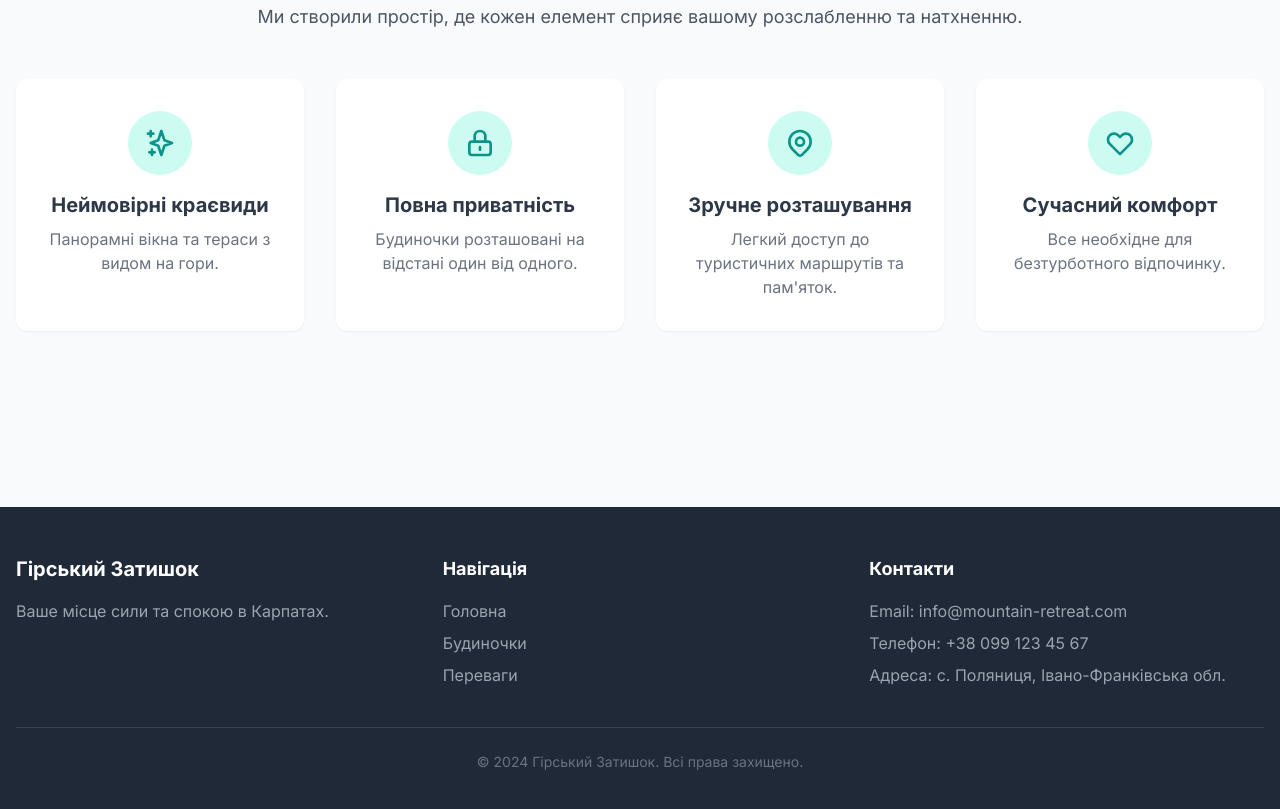
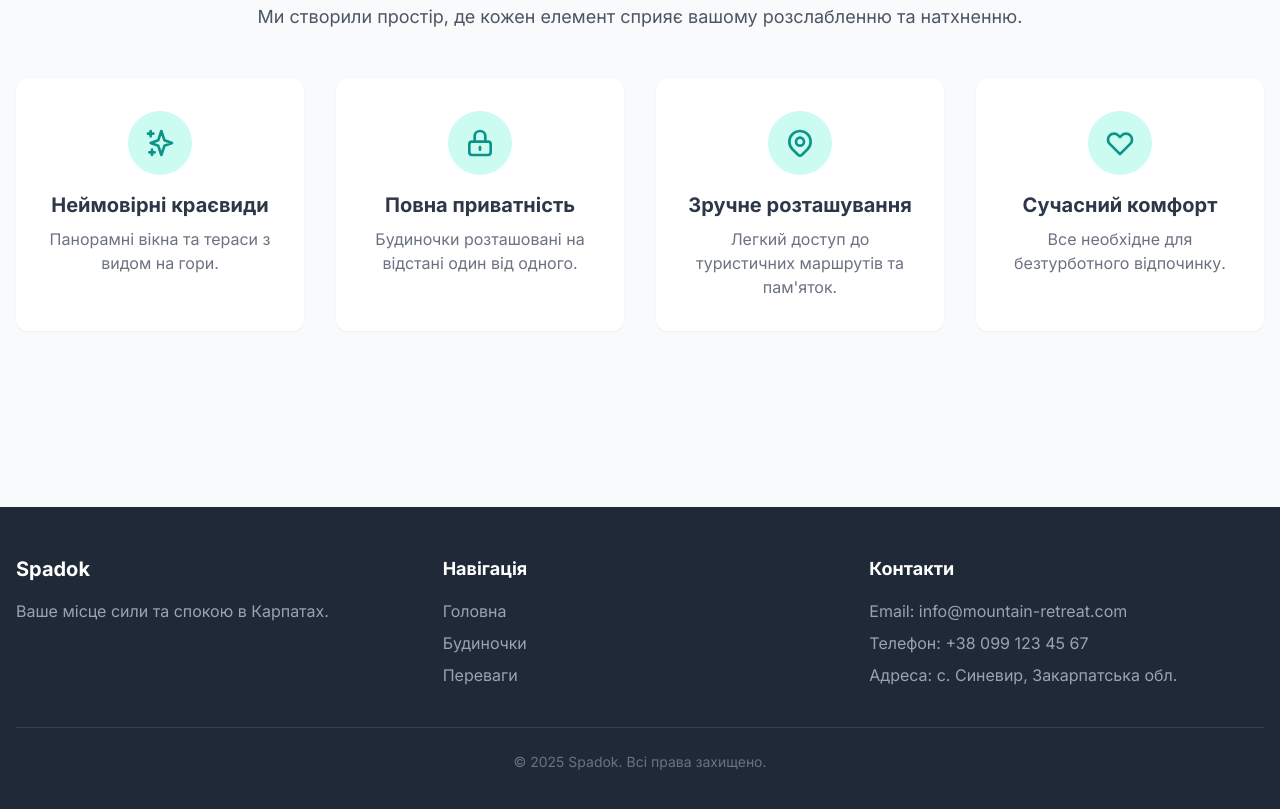
Before and after one commit to RSviatoslav/spakok, a plain HTML site: page index.html in a window 1280 px wide. Shown: the part 2029-2838 px from the top of the page. Drawn offline with nearby package versions, Linux system fonts and the light colour scheme.

Commit message:
Update index.html

```diff
--- a/index.html
+++ b/index.html
@@ -3,7 +3,7 @@
 <head>
     <meta charset="UTF-8">
     <meta name="viewport" content="width=device-width, initial-scale=1.0">
-    <title>Гірський Затишок | Оренда будиночків у Карпатах</title>
+    <title>Spadok | Оренда будиночків у Карпатах</title>
 
     <!-- Tailwind CSS -->
     <script src="https://cdn.tailwindcss.com"></script>
@@ -244,7 +244,7 @@
         <div class="container mx-auto px-4 py-12">
             <div class="grid grid-cols-1 md:grid-cols-3 gap-8 text-center md:text-left">
                 <div>
-                    <h3 class="text-xl font-bold mb-4">Гірський Затишок</h3>
+                    <h3 class="text-xl font-bold mb-4">Spadok</h3>
                     <p class="text-gray-400">Ваше місце сили та спокою в Карпатах.</p>
                 </div>
                  <div>
@@ -260,12 +260,12 @@
                     <ul class="space-y-2 text-gray-400">
                         <li>Email: <a href="mailto:info@mountain-retreat.com" class="hover:text-white">info@mountain-retreat.com</a></li>
                         <li>Телефон: <a href="tel:+380991234567" class="hover:text-white">+38 099 123 45 67</a></li>
-                        <li>Адреса: с. Поляниця, Івано-Франківська обл.</li>
+                        <li>Адреса: с. Синевир, Закарпатська обл.</li>
                     </ul>
                 </div>
             </div>
             <div class="mt-10 border-t border-gray-700 pt-6 text-center text-gray-500 text-sm">
-                <p>&copy; 2024 Гірський Затишок. Всі права захищено.</p>
+                <p>&copy; 2025 Spadok. Всі права захищено.</p>
             </div>
         </div>
     </footer>
@@ -306,7 +306,7 @@
 
         // --- Sample Data for Cabins (Expanded) ---
         const cabins = [
-            { id: 1, name: 'Сосновий Рай', guests: 2, price: 2500, rating: 4.8, reviews: 32, frequentlyBooked: true, image: 'https://placehold.co/600x400/38a89d/ffffff?text=Сосновий+Рай', images: ['https://placehold.co/800x600/38a89d/ffffff?text=Вигляд+з+вікна', 'https://placehold.co/800x600/4a5568/ffffff?text=Спальня', 'https://placehold.co/800x600/6b7280/ffffff?text=Тераса'], description: 'Ідеальний вибір для романтичного відпочинку на двох. Насолоджуйтесь тишею соснового лісу та неймовірними заходами сонця з власної тераси з гарячим чаном.', amenities: { wifi: true, pets: false, jacuzzi: true, sauna: false, pool: false }, guestReviews: [{author: "Олена", text:"Це було неймовірно! Дуже затишно, чисто, а краєвид просто захоплює дух."}] },
+            { id: 1, name: 'Сосновий Рай', guests: 2, price: 2500, rating: 4.8, reviews: 32, frequentlyBooked: true, image: 'https://t3.ftcdn.net/jpg/10/57/30/44/360_F_1057304454_VzCFepl0YonTu233NSflz12hpDHo6pZW.jpg?text=Сосновий+Рай', images: ['https://placehold.co/800x600/38a89d/ffffff?text=Вигляд+з+вікна', 'https://placehold.co/800x600/4a5568/ffffff?text=Спальня', 'https://placehold.co/800x600/6b7280/ffffff?text=Тераса'], description: 'Ідеальний вибір для романтичного відпочинку на двох. Насолоджуйтесь тишею соснового лісу та неймовірними заходами сонця з власної тераси з гарячим чаном.', amenities: { wifi: true, pets: false, jacuzzi: true, sauna: false, pool: false }, guestReviews: [{author: "Олена", text:"Це було неймовірно! Дуже затишно, чисто, а краєвид просто захоплює дух."}] },
             { id: 2, name: 'Лісова Казка', guests: 4, price: 4200, rating: 4.9, reviews: 45, frequentlyBooked: true, image: 'https://placehold.co/600x400/2f8b81/ffffff?text=Лісова+Казка', images: ['https://placehold.co/800x600/2f8b81/ffffff?text=Вітальня', 'https://placehold.co/800x600/4a5568/ffffff?text=Кухня', 'https://placehold.co/800x600/6b7280/ffffff?text=Сауна'], description: 'Просторий двоповерховий будинок для сімейного відпочинку або компанії друзів. Власна сауна допоможе розслабитись після активного дня в горах.', amenities: { wifi: true, pets: true, jacuzzi: false, sauna: true, pool: false }, guestReviews: [{author: "Андрій", text:"Відпочивали сім'єю, всі в захваті. Дітям сподобалось, що можна з нашим песиком. Сауна - топ!"}] },
             { id: 3, name: 'Гірське Джерело', guests: 3, price: 3100, rating: 4.7, reviews: 28, frequentlyBooked: false, image: 'https://placehold.co/600x400/5a9a94/ffffff?text=Гірське+Джерело', images: ['https://placehold.co/800x600/5a9a94/ffffff?text=Басейн', 'https://placehold.co/800x600/4a5568/ffffff?text=Інтер\'єр', 'https://placehold.co/800x600/6b7280/ffffff?text=Вигляд+зверху'], description: 'Сучасний будинок з доступом до спільного басейну з підігрівом. Чудове місце, щоб поєднати активний відпочинок та повний релакс.', amenities: { wifi: true, pets: false, jacuzzi: false, sauna: false, pool: true }, guestReviews: [{author: "Ірина", text:"Чисто, сучасно, є все необхідне. Басейн з чудовим видом на гори - це щось!"}] },
             { id: 4, name: 'Панорама Карпат', guests: 5, price: 6000, rating: 5.0, reviews: 51, frequentlyBooked: true, image: 'https://placehold.co/600x400/81e6d9/ffffff?text=Панорама+Карпат', images: ['https://placehold.co/800x600/81e6d9/ffffff?text=Панорамні+вікна', 'https://placehold.co/800x600/4a5568/ffffff?text=Спальня+люкс', 'https://placehold.co/800x600/6b7280/ffffff?text=Джакузі'], description: 'Ексклюзивний котедж з панорамними вікнами на 360 градусів. Найкращий вибір для тих, хто цінує розкіш, простір та неперевершені краєвиди. Включає всі можливі зручності.', amenities: { wifi: true, pets: true, jacuzzi: true, sauna: true, pool: true }, guestReviews: [{author: "Максим", text:"10/10. Це найкраще місце, де ми коли-небудь були. Вид з вікон вартий кожної гривні."}] }
```
